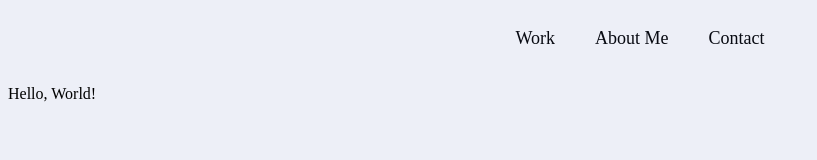
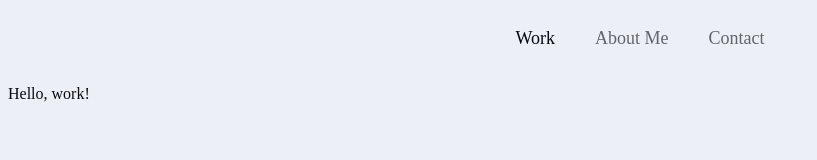
Before and after one commit to Tnixc/website, a Vue app: page /work in a window 1280 px wide. Shown: the top 160 px of the page, without its empty margins (0-817 px from the left). Built offline with nearby package versions, Linux system fonts and the light colour scheme.

Commit message:
routing works

```diff
--- a/src/App.vue
+++ b/src/App.vue
@@ -7,7 +7,9 @@
 </template>
 
 <script>
+
 import navBar from './components/nav-bar.vue'
+
 
 export default {
   name: 'App',
@@ -22,6 +24,7 @@ export default {
 
 body{
   background-color: var(--background);
+  color: var(--text);
 }
 
 </style>
--- a/src/components/about-me.vue
+++ b/src/components/about-me.vue
@@ -1,6 +1,6 @@
 <template>
   <div>
-    <p>Hello, World!</p>
+    <p>Hello, about me!</p>
   </div>
 </template>
 
@@ -13,3 +13,6 @@ export default {
 <style scoped>
 
 </style>
+<style>
+
+</style>
--- a/src/components/contact-me.vue
+++ b/src/components/contact-me.vue
@@ -1,6 +1,6 @@
 <template>
   <div>
-    <p>Hello, World!</p>
+    <p>Hello, contact!</p>
   </div>
 </template>
 
--- a/src/components/nav-bar.vue
+++ b/src/components/nav-bar.vue
@@ -1,15 +1,15 @@
 <template>
   <div class="navbar">
-    <router-link to="/work">Work</router-link>
-    <router-link to="/about">About Me</router-link>
-    <router-link to="/contact">Contact</router-link>
+    <router-link to="/work" class="nav-link">Work</router-link>
+    <router-link to="/about" class="nav-link">About Me</router-link>
+    <router-link to="/contact" class="nav-link">Contact</router-link>
   </div>
 </template>
 
 <script>
 export default {
-  name: 'navBar',
-}
+  name: "navBar",
+};
 </script>
 <style scoped>
 /* Style for the navbar container */
@@ -27,11 +27,12 @@ export default {
   margin: 0 20px; /* Spacing between links */
   font-size: 18px; /* Font size */
   position: relative; /* Needed for the animation */
+  opacity: 0.6;
 }
 
 /* Style for the underline */
 .navbar a::after {
-          content: '';
+  content: "";
   position: absolute;
   bottom: -5px; /* Distance between link text and underline */
   left: 0;
@@ -39,10 +40,16 @@ export default {
   height: 2px; /* Underline thickness */
   background-color: var(--text); /* Underline color */
   transition: right 0.3s ease; /* Animation */
+  opacity: 0.6;
 }
 
 /* Animation for the underline */
 .navbar a:hover::after {
   right: 0; /* Move to the right */
 }
+
+.nav-link.router-link-active,
+.nav-link.router-link-active::after {
+  opacity: 1;
+}
 </style>
--- a/src/components/work-history.vue
+++ b/src/components/work-history.vue
@@ -1,6 +1,6 @@
 <template>
   <div>
-    <p>Hello, World!</p>
+    <p>Hello, work!</p>
   </div>
 </template>
 
@@ -13,3 +13,7 @@ export default {
 <style scoped>
 
 </style>
+
+<style>
+
+</style>
```
Also changed, not shown: src/main.js (line endings or trailing spaces). Lines whose indentation alone changed are shown as unchanged.
